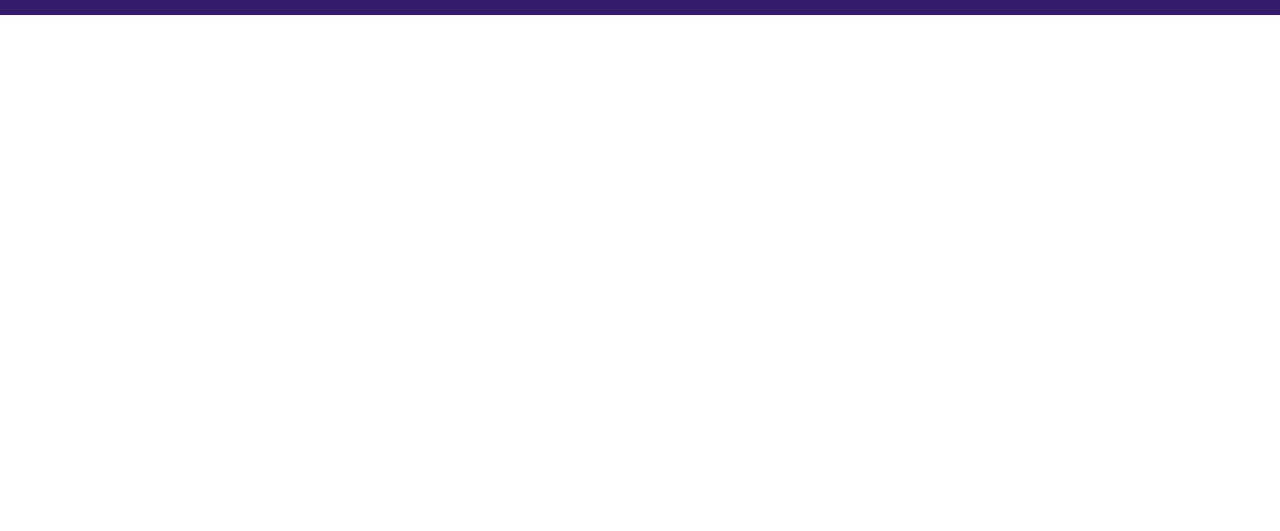
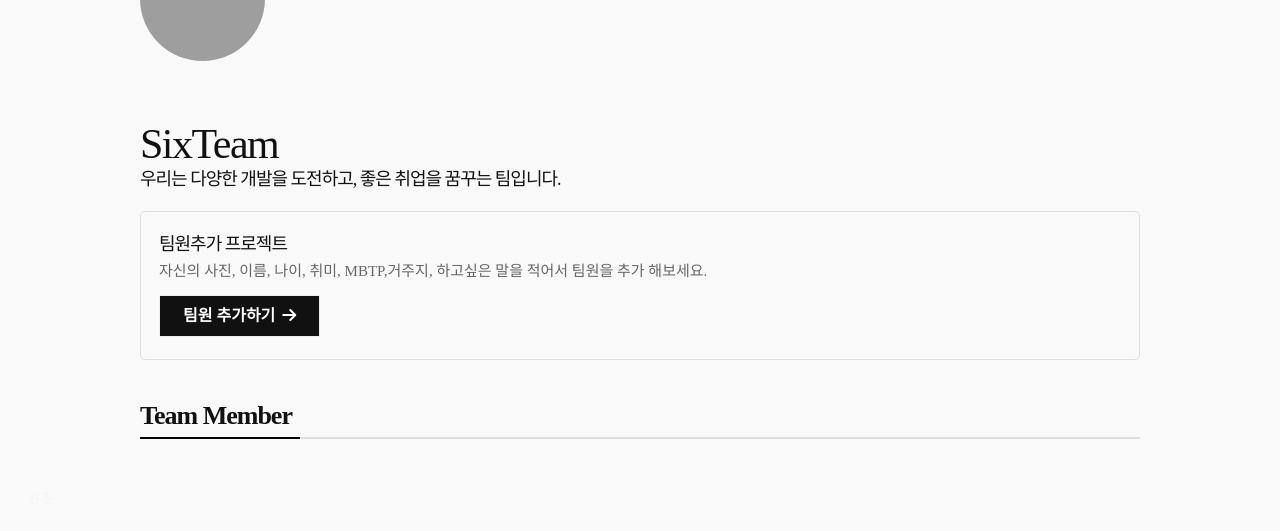
Before and after one commit to Hediar/Introduction-Page, a Flask app: page / in a window 1280 px wide. Shown: the part 341-872 px from the top of the page. Before the commit the page ends 356 px from the top, so only its background shows below. Run offline with Flask 3, Linux system fonts and the light colour scheme; data that the repository does not hold is empty; some web fonts are replaced.

Commit message:
Add files via upload

```diff
--- a/templates/index.html
+++ b/templates/index.html
@@ -7,104 +7,135 @@
   <meta name="viewport" content="width=device-width, initial-scale=1.0" />
   <link href="https://cdn.jsdelivr.net/npm/bootstrap@5.0.2/dist/css/bootstrap.min.css" rel="stylesheet"
     integrity="sha384-EVSTQN3/azprG1Anm3QDgpJLIm9Nao0Yz1ztcQTwFspd3yD65VohhpuuCOmLASjC" crossorigin="anonymous" />
+  <link rel='stylesheet' href='https://cdnjs.cloudflare.com/ajax/libs/font-awesome/6.4.0/css/all.min.css' integrity='sha512-iecdLmaskl7CVkqkXNQ/ZH/XLlvWZOJyj7Yy7tcenmpD1ypASozpmT/E0iPtmFIB46ZmdtAc9eNBvH0H/ZpiBw==' crossorigin='anonymous'/>
   <script src="https://ajax.googleapis.com/ajax/libs/jquery/3.5.1/jquery.min.js"></script>
   <script src="https://cdn.jsdelivr.net/npm/bootstrap@5.0.2/dist/js/bootstrap.bundle.min.js"
     integrity="sha384-MrcW6ZMFYlzcLA8Nl+NtUVF0sA7MsXsP1UyJoMp4YLEuNSfAP+JcXn/tWtIaxVXM"
     crossorigin="anonymous"></script>
-  <!-- 모달 창 -->
-  <!-- ----------------------------------------------------------스크립트 시작-------------------------------------------------------------------------------- -->
+
   <script>
     $(document).ready(function () {
       show_intro();
+      open_information();
     });
-        function show_intro() {
-            fetch('/intro').then((res) => res.json()).then((data) => {
-
-              let rows = data['result']
-
-                $('#intro-box').empty()
-
-                rows.forEach((a)=>{
-                    let image = a['image']
-                    let name = a['name']
-                    let age = a['age']
-                    let mbti = a['mbti']
-                    let hobby = a['hobby']
-                    let live = a['live']
-                    let comment = a['comment']
-
-                    let temp_html = `<div class="col">
-                                          <div class="intro">
-                                            <img src="${image}" class="intro-img-top" alt="..." />
-                                            <div class="intro-body">
-                                              <h5 class="intro-name intro-common">이름 : ${name}</h5>
-                                              <p class="intro-age intro-common">나이 : ${age}</p>
-                                              <p class="intro-mbti intro-common">MBTI : ${mbti}</p>
-                                              <p class="intro-hobby intro-common">${hobby}</p>
-                                              <p class="intro-live intro-common">${live}</p>
-                                              <p class="intro-comment intro-common">
-                                                ${comment}
-                                              </p>
-                                              <button onclick="more_view()" type="button" class="btn btn-more">
-                                                자세히 보기
-                                              </button>
-                                            </div>
-                                          </div>
-                                        </div>`
-
-                    $('#intro-box').append(temp_html)
-                })
-            })
-        }
-
-        function posting() {
-            let image = $('#image').val()
-            let name = $('#name').val()
-            let age = $('#age').val()
-            let mbti = $('#mbti').val()
-            let hobby = $('#hobby').val()
-            let live = $('#live').val()
-            let comment = $('#comment').val()
-
-            let formData = new FormData();
-            formData.append("image_give",image);
-            formData.append("name_give", name);
-            formData.append("age_give", age);
-            formData.append("mbti_give", mbti);
-            formData.append("hobby_give", hobby);
-            formData.append("live_give", live);
-            formData.append("comment_give", comment);
-
-            fetch('/intro', { method: "POST", body: formData }).then((res) => res.json()).then((data) => {
-                console.log(data);
-                alert(data["msg"]);
-                window.location.reload()
-            });
-        }
-
+    // 모달 창
     function open_box() {
       $(".modal").show();
     }
-
     function close_box() {
       $(".modal").hide();
     }
 
+    // 카드를 클릭했을 때
+    function open_information() {
+      $(".col").on("click", function () {
+        $(this).find(".card-footer").toggle();
+      });
+    }
+    // GET
+    function show_intro() {
+      fetch("/intro")
+        .then((res) => res.json())
+        .then((data) => {
+          let rows = data["result"];
+
+          $("#intro-box").empty();
+
+          rows.forEach((a) => {
+            let image = a["img"];
+            let name = a["name"];
+            let age = a["age"];
+            let mbti = a["mbti"];
+            let hobby = a["hobby"];
+            let live = a["live"];
+            let comment = a["comment"];
+
+            let temp_html = `<div class="col" onclick="open_information()">
+                                          <div class="card h-100">
+                                            <img src="${image}" class="intro-img-top" onerror="this.src='https://cdn0.iconfinder.com/data/icons/pinpoint-notifocation/48/none-1024.png'" alt="..." />
+                                            <div class="card-body">
+                                              <h5 class="card-title"><strong>${name}</strong></h5>
+                                              <p class="card-text">나이 : ${age}</p>
+                                              </div>
+                                              <div class="card-footer">
+                                                <small class="text-muted">
+                                                  <p class="intro-mbti intro-common"><strong>MBTI :</strong> ${mbti}</p>
+                                                  <p class="intro-hobby intro-common"><strong>취미 :</strong>${hobby}</p>
+                                                  <p class="intro-live intro-common"><strong>거주지 :</strong>${live}</p>
+                                                  <p class="intro-comment intro-common">
+                                                ${comment}
+                                                </p>
+                                              </small>
+                                              <button onclick="more_view()" type="button" class="btn btn-more">
+
+                                              </button>
+                                            </div>
+                                          </div>
+                                        </div>`;
+
+            $("#intro-box").append(temp_html);
+          });
+        });
+    }
+
+    //POST
+    function posting() {
+      let url = $("#url").val();
+      let name = $("#name").val();
+      let age = $("#age").val();
+      let hobby = $("#hobby").val();
+      let mbti = $("#mbti").val();
+      let address = $("#address").val();
+      let comment = $("#comment").val();
+
+      let formData = new FormData();
+      formData.append("url_give", url);
+      formData.append("name_give", name);
+      formData.append("age_give", age);
+      formData.append("hobby_give", hobby);
+      formData.append("mbti_give", mbti);
+      formData.append("address_give", address);
+      formData.append("comment_give", comment);
+
+      fetch("/intro", { method: "POST", body: formData })
+        .then((res) => res.json())
+        .then((data) => {
+          alert(data["msg"]);
+          window.location.reload();
+        });
+    }
   </script>
-  <!-- ----------------------------------------------------------스크립트 끝-------------------------------------------------------------------------------- -->
+
   <title>팀 소개</title>
-  <!-- ----------------------------------------------------------css 시작-------------------------------------------------------------------------------- -->
+
   <style>
+    @import url('https://cdn.jsdelivr.net/gh/orioncactus/pretendard/dist/web/static/pretendard.css');
+
+    a,
+    p,
+    h1,
+    h2,
+    h3,
+    h4,
+    h5,
+    h6,
+    span,
+    div {
+      font-family: 'Pretendard';
+      color: #111;
+    }
+
     :root {
       /* color */
-      --clr-color-1: white;
+      --clr-color-1: #f9f9f9;
       --clr-color-2: rgb(77, 40, 154);
-      --clr-color-3: white;
+      --clr-color-3: #fff;
     }
-
-    .mytitle {
-      height: 300px;
-      width: 100%;
+    .navbar{
+      padding-top: 0px !important;
+      padding-bottom: 0px !important;
+    }
+    .title-back {
       background-color: var(--clr-color-2);
       background-image: linear-gradient(0deg,
           rgba(0, 0, 0, 0.3),
@@ -112,29 +143,86 @@
         url("");
       background-position: center;
       background-size: cover;
+    }
 
+    .mytitle {
+      height: 300px;
+      width: 1000px;
+      margin: 0 auto;
       color: white;
       font-size: 2rem;
       line-height: 45px;
-
       display: flex;
       flex-direction: column;
       align-items: center;
       justify-content: center;
+      position: relative;
+      left: 0;
+      bottom: 0;
+    }
+
+    .mytitle::after {
+      display: block;
+      content: "";
+      background: url(https://i.postimg.cc/j5tf87jm/Group-1-2.png) center center no-repeat;
+      width: 125px;
+      height: 125px;
+      border-radius: 100px;
+      position: absolute;
+      left: 0px;
+      bottom: -62px;
     }
 
     .mytitle>button {
-      width: 200px;
-      height: 50px;
-      font-size: 1.313rem;
+      font-size: 17px;
       border-radius: 80px;
       border: 1px solid white;
-
       background-color: transparent;
       color: white;
-      margin: 30px auto 0 auto;
+      margin: 4px auto 0 auto;
+      padding: 0px 39px;
+      line-height: 39px;
     }
-
+    .teamintro-wrap{
+      margin-top: 120px;
+    }
+    .team-intro {
+      max-width: 1000px;
+      margin: 0 auto;
+    }
+    .team-intro h1{
+      font-size: 42px;
+      margin-bottom: 0px;
+      letter-spacing: -1.5px;
+    }
+    .team-intro h4{
+      font-size: 18px;
+      letter-spacing: -1px;
+      margin-bottom: 20px;
+    }
+    .intro-box{
+      border: solid 1px #ddd;
+      border-radius: 5px;
+      padding: 22px 18px;
+    }
+    .intro-box h4{
+      margin-bottom: 6px;
+    }
+    .intro-box h5{
+      font-size: 15px;
+      color: #666666;
+      margin-bottom: 15px;
+    }
+    .intro-box button{
+      border: solid 1px #eee;
+    padding: 8px 23px;
+    background: #111;
+    font-weight: 600;
+    color: white;
+    }
+    .fa-arrow-right{
+      margin-left: 7px;
+    }
     .modal {
       background: rgb(0, 0, 0, 0.7);
     }
@@ -144,127 +232,105 @@
       margin-top: -50px;
     }
 
+    .mypost {
+      margin: 30px 30px 20px 30px;
+    }
+
     .input-text>.form-control {
       margin-bottom: 10px;
     }
 
-    .team-intro {
-      max-width: 1400px;
-      margin: 50px auto;
+    .intro-img-top {
+      padding: 15px 15px 0px 15px;
+      height: 15rem;
+      object-fit: cover;
     }
-    .intro{
-      border-radius: 5px;
-      border: solid 1px #eee;
-      background-color: white;
-      padding: 10px;
-    }
-    .intro-img-top{
-      width: 100%;
-    }
-    .intro-common{
-      margin-bottom: 5px !important;
+
+    .team-title h2 {
+      margin-bottom: 40px;
+      font-size: 26px;
+      font-weight: 600;
+      position: relative;
+      left: 0;
+      bottom: 0;
       letter-spacing: -1px;
     }
-    .intro-name{
-      padding: 15px 0px 0px 0px;
 
+    .team-title h2::after {
+      display: block;
+      content: "";
+      width: 100%;
+      height: 2px;
+      position: absolute;
+      bottom: -8px;
+      background: linear-gradient(to right, #000000 0%, #000000 16%, #ddd 16%, #ddd 100%);
     }
-    .btn-more{
-      border: solid 1px #eee;
-      border-radius: 7px;
-      letter-spacing: -1px;
-      padding: 7px 25px;
+
+    .team-cards {
+      max-width: 1000px;
+      margin: 40px auto;
+    }
+
+    .col:hover {
+      transform: scale(1.03);
+      cursor: pointer;
+    }
+
+    .card-footer {
+      display: none;
+    }
+
+    footer {
+      color: whitesmoke;
+      margin: 30px 30px 20px 30px;
     }
   </style>
-  <!-- ----------------------------------------------------------css 끝-------------------------------------------------------------------------------- -->
 </head>
-<!-- ----------------------------------------------------------html 시작-------------------------------------------------------------------------------- -->
+
 <body style="background-color: var(--clr-color-1)">
   <!-- nav 창 -->
   <nav class="navbar bg-body-tertiary" style="background-color: var(--clr-color-3)">
     <div class="container-fluid">
       <a class="navbar-brand" href="#">
-        <img src="https://i.postimg.cc/f3kf2ZK3/logo-active.png" alt="Logo" width="100" height="24" class="d-inline-block align-text-top" />
+        <img src="" alt="Logo" width="100" height="24" class="d-inline-block align-text-top" />
       </a>
     </div>
   </nav>
   <!-- 배너 -->
+  <div class="title-back">
     <div class="mytitle">
       <h1>팀 소개 페이지</h1>
       <button onclick="open_box()">팀원 추가</button>
     </div>
-  <!-- 팀원 카드 -->
+  </div>
+  <div class="teamintro-wrap">
     <div class="team-intro">
-    <div class="row row-cols-1 row-cols-md-3 g-3" id="intro-box">
-      <div class="col">
-        <div class="intro">
-          <img src="..." class="intro-img-top" alt="..." />
-          <div class="intro-body">
-            <h5 class="intro-name">Card title</h5>
-            <p class="intro-age">
-              This is a longer card with supporting text below as a natural
-            </p>
-            <p class="intro-mbti">
-              This is a longer card with supporting text below as a natural
-            </p>
-            <p class="intro-hobby">
-              This is a longer card with supporting text below as a natural
-            </p>
-            <p class="intro-live">
-              This is a longer card with supporting text below as a natural
-            </p>
-            <p class="intro-comment">
-              This is a longer card with supporting text below as a natural
-            </p>
+      <h1>SixTeam</h1>
+      <h4>우리는 다양한 개발을 도전하고, 좋은 취업을 꿈꾸는 팀입니다.</h4>
+      <div class="intro-box">
+        <h4>팀원추가 프로젝트</h4>
+        <h5>자신의 사진, 이름, 나이, 취미, MBTP,거주지, 하고싶은 말을 적어서 팀원을 추가 해보세요.</h5>
+        <button onclick="open_box()">팀원 추가하기<i class="fa fa-thin fa-arrow-right"></i></button>
       </div>
     </div>
   </div>
-      <div class="col">
-        <div class="intro">
-          <img src="..." class="intro-img-top" alt="..." />
-          <div class="intro-body">
-            <h5 class="intro-name">Card title</h5>
-            <p class="intro-age">
-              This is a longer card with supporting text below as a natural
-            </p>
-            <p class="intro-mbti">
-              This is a longer card with supporting text below as a natural
-            </p>
-            <p class="intro-hobby">
-              This is a longer card with supporting text below as a natural
-            </p>
-            <p class="intro-live">
-              This is a longer card with supporting text below as a natural
-            </p>
-            <p class="intro-comment">
-              This is a longer card with supporting text below as a natural
-            </p>
+  <!-- 팀원 카드 -->
+  <div class="team-cards">
+    <div class="team-title">
+      <h2>Team Member</h2>
     </div>
+    <div class="row row-cols-1 row-cols-md-3 g-4" id="intro-box">
+      <div class="col" onclick="open_information()">
+        <div class="card h-100">
+          <img src="..." class="card-img-top"
+            onerror="this.src='https://cdn0.iconfinder.com/data/icons/pinpoint-notifocation/48/none-1024.png'"
+            alt="..." />
+          <div class="card-body">
+            <h5 class="card-title">이름</h5>
+            <p class="card-text">코멘트 들어가는 곳</p>
           </div>
-      </div>
-      <div class="col">
-        <div class="intro">
-          <img src="..." class="intro-img-top" alt="..." />
-          <div class="intro-body">
-            <h5 class="intro-name">Card title</h5>
-            <p class="intro-age">
-              This is a longer card with supporting text below as a natural
-            </p>
-            <p class="intro-mbti">
-              This is a longer card with supporting text below as a natural
-            </p>
-            <p class="intro-hobby">
-              This is a longer card with supporting text below as a natural
-            </p>
-            <p class="intro-live">
-              This is a longer card with supporting text below as a natural
-            </p>
-            <p class="intro-comment">
-              This is a longer card with supporting text below as a natural
-            </p>
-            <button onclick="more_view()" type="button" class="btn btn-more">
-              자세히 보기
-            </button>
+          <div class="card-footer">
+            <small class="text-muted">기타정보</small>
           </div>
         </div>
       </div>
@@ -276,21 +342,22 @@
       <div class="modal-content">
         <div class="mypost" id="post-box">
           <div class="form-floating mb-3">
-            <input id="image" type="email" class="form-control" placeholder="name@example.com" />
+            <input id="url" type="email" class="form-control" placeholder="name@example.com" />
             <label>사진 URL</label>
           </div>
           <div class="input-text">
-            <input id="name" class="form-control" type="text" placeholder="이름" aria-label="default input example" />
-            <input id="age" class="form-control" type="text" placeholder="나이" aria-label="default input example" />
-            <input id="hobby" class="form-control" type="text" placeholder="취미" aria-label="default input example" />
-            <input id="mbti" class="form-control" type="text" placeholder="MBTI" aria-label="default input example" />
-            <input id="live" class="form-control" type="text" placeholder="거주 지역" aria-label="default input example" />
+            <input class="form-control" type="text" placeholder="이름" aria-label="default input example" id="name" />
+            <input class="form-control" type="text" placeholder="나이" aria-label="default input example" id="age" />
+            <input class="form-control" type="text" placeholder="취미" aria-label="default input example" id="hobby" />
+            <input class="form-control" type="text" placeholder="MBTI" aria-label="default input example" id="mbti" />
+            <input class="form-control" type="text" placeholder="거주 지역" aria-label="default input example"
+              id="address" />
           </div>
           <div class="form-floating">
             <textarea id="comment" class="form-control" placeholder="Leave a comment here"></textarea>
             <label for="floatingTextarea2">하고 싶은 말</label>
           </div>
-          <div class="mybtns">
+          <div class="mybtns" style="margin-top: 20px">
             <button onclick="posting()" type="button" class="btn btn-dark">
               등록하기
             </button>
@@ -302,6 +369,7 @@
       </div>
     </div>
   </div>
+  <footer>6조</footer>
 </body>
-<!-- ----------------------------------------------------------html 끝-------------------------------------------------------------------------------- -->
+
 </html>
```
Lines whose indentation alone changed are shown as unchanged.
